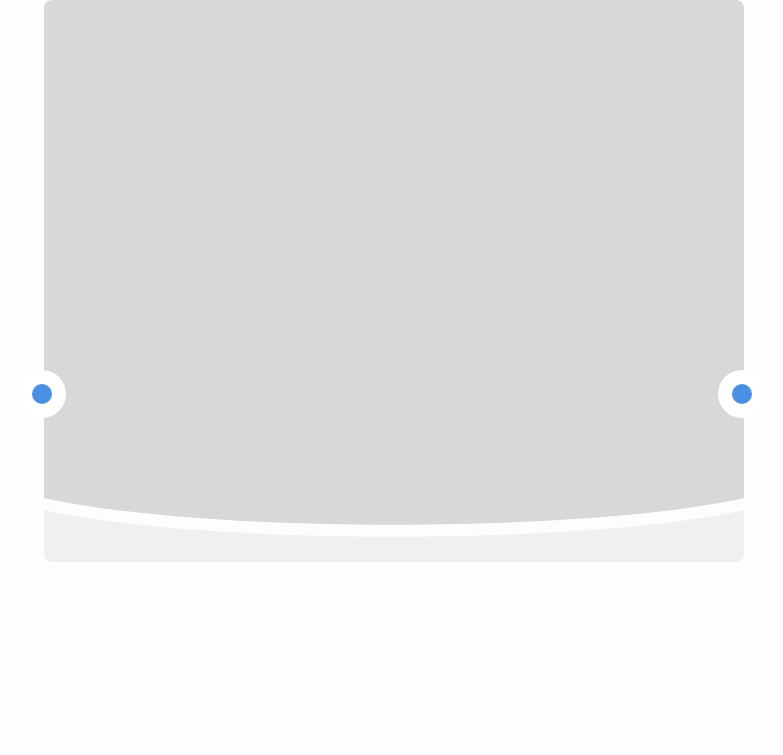
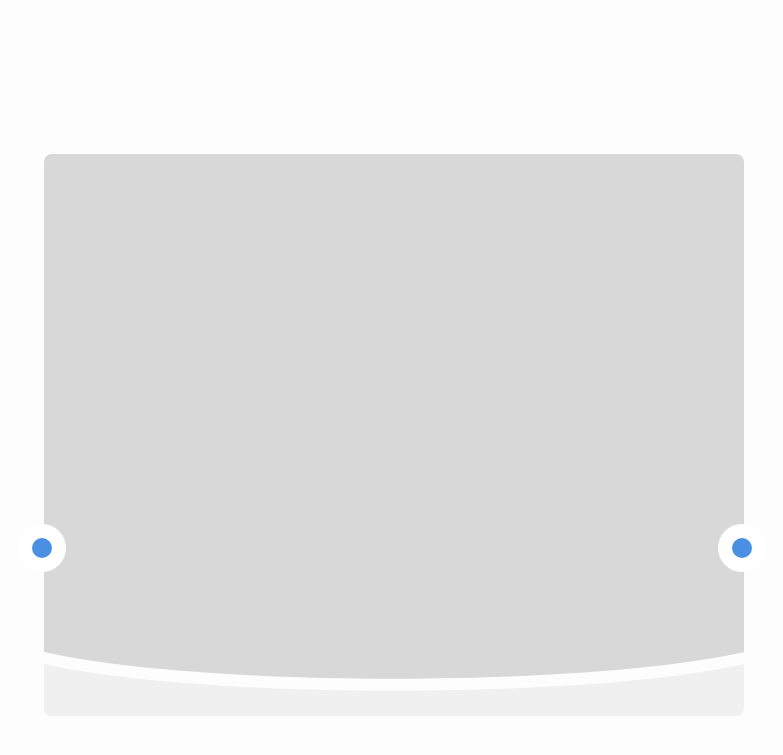
Before and after one commit to paaguilar/code-academy-personal-test-site, a Jekyll site: the page index.html, which Jekyll copies as it is, in a window 1280 px wide. Shown: the top 755 px of the page, without its empty margins (248-1031 px from the left). Built offline with Jekyll 4.4.1, drawn with Linux system fonts in a browser that asks for light colours.

Commit message:
add margin top

```diff
--- a/css/main.scss
+++ b/css/main.scss
@@ -32,6 +32,7 @@ $on-laptop:        800px;
   display: flex;
   align-items: center;
   justify-content: center;
+  margin-top: 12%;
 }
 
 .Aligner-item {
```
